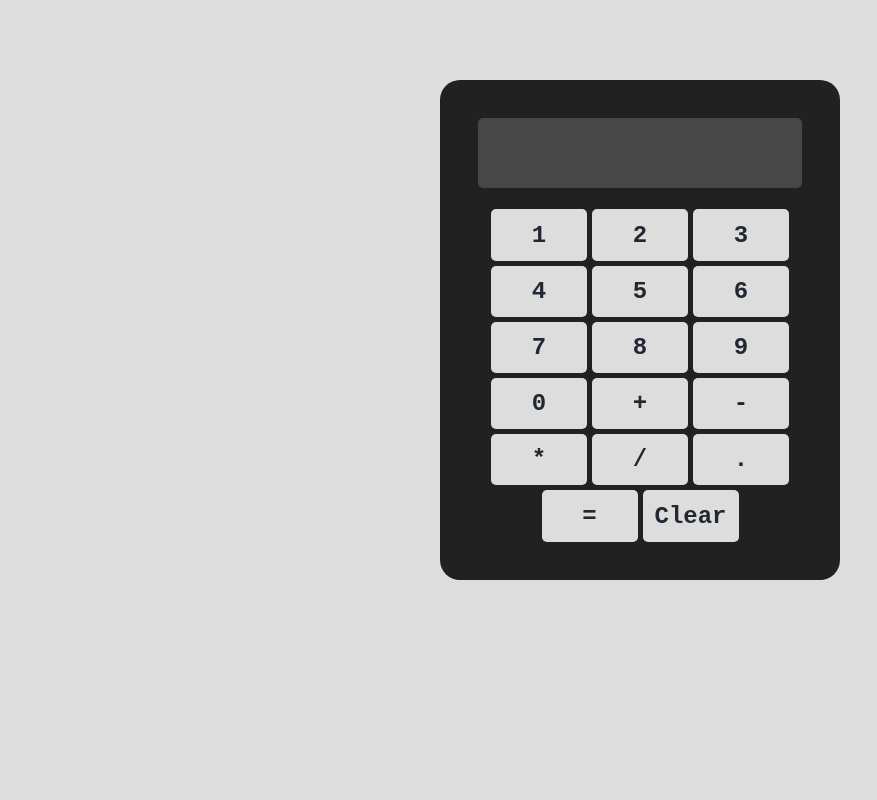
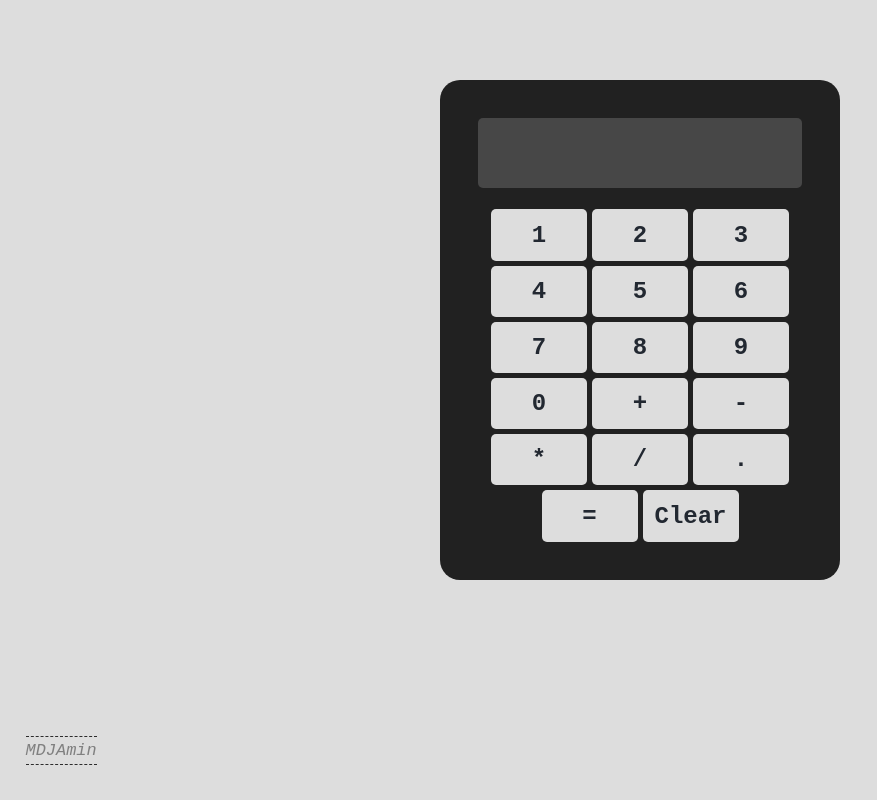
Before and after one commit to MDJAmin/iphone-style-basic-calculator-html-css-javascript, a plain HTML site: page index.html in a window 1280 px wide. Shown: the whole page, without its empty margins (0-877 px from the left). Drawn offline with Linux system fonts and the light colour scheme.

Commit message:
MDJAmin & CC

```diff
--- a/css/style.css
+++ b/css/style.css
@@ -71,3 +71,30 @@ body {
 .btn-opacity {
   opacity: 0.5;
 }
+
+.MDJAminDiv {
+  z-index: 4444;
+  position: fixed;
+  bottom: 5%;
+  left: 2%;
+}
+
+.MDJAmin {
+  text-decoration: none;
+  /* border-bottom: 1px dashed rgb(204, 204, 204); */
+  /* border-top: 1px dashed rgb(204, 204, 204); */
+  border-bottom: 1px dashed rgb(44, 44, 44);
+  border-top: 1px dashed rgb(44, 44, 44);
+  padding: 4px 0;
+  color: rgba(44, 44, 44, 0.525);
+  /* color: rgba(204, 204, 204, 0.414); */
+  font-family: monospace;
+  font-style: italic;
+  font-size: 1.3em;
+  transition: all 0.5s;
+}
+
+.MDJAmin:hover {
+  color: #000000;
+  /* color: white; */
+}
--- a/index.html
+++ b/index.html
@@ -100,6 +100,15 @@
       </div>
     </section>
 
+    <div class="MDJAminDiv">
+      <a
+        class="MDJAmin"
+        href="https://github.com/MDJAmin"
+        target="_blank"
+        >MDJAmin</a
+      >
+    </div>
+
     <script src="js/script.js"></script>
   </body>
 </html>
```
